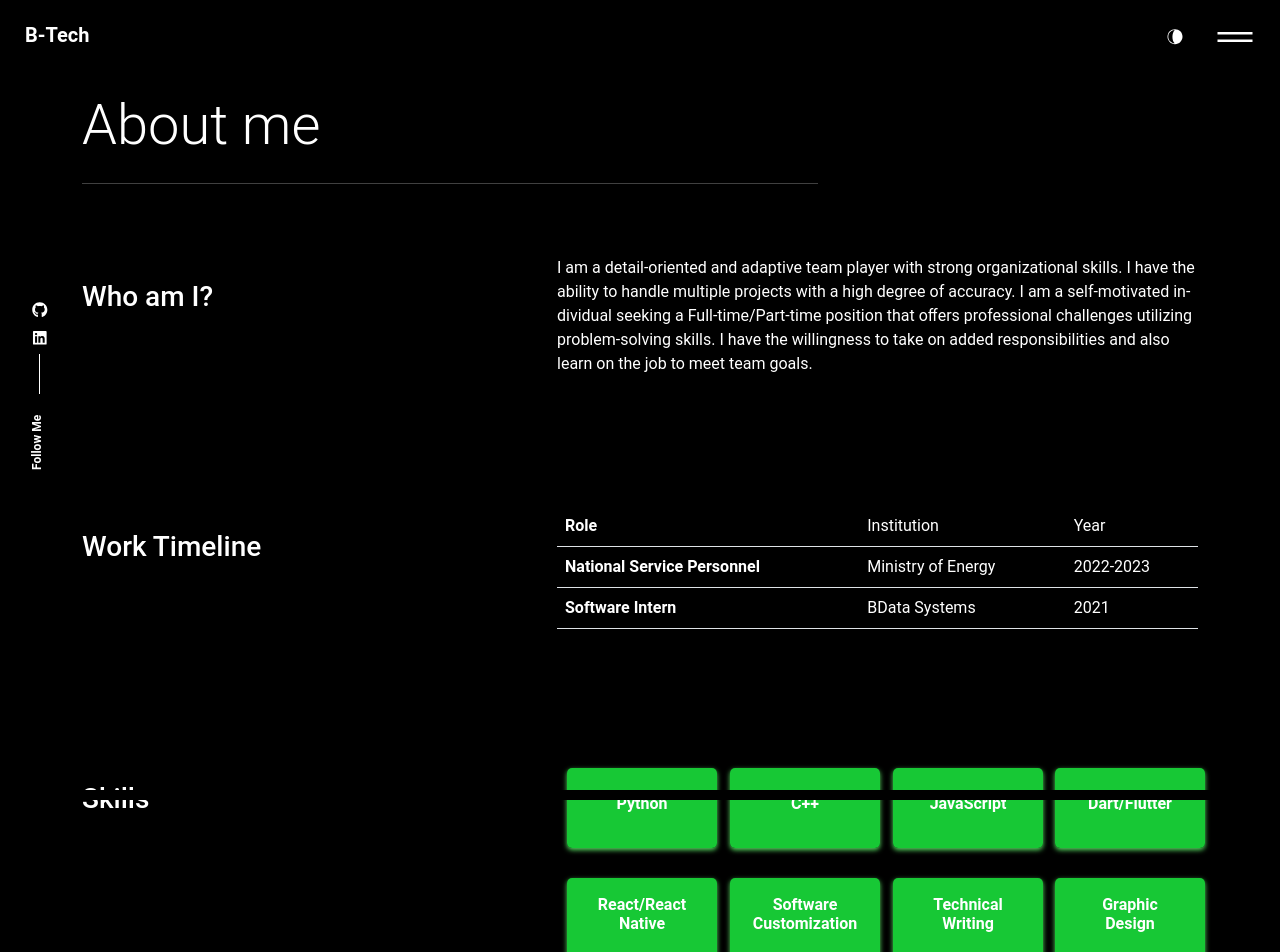
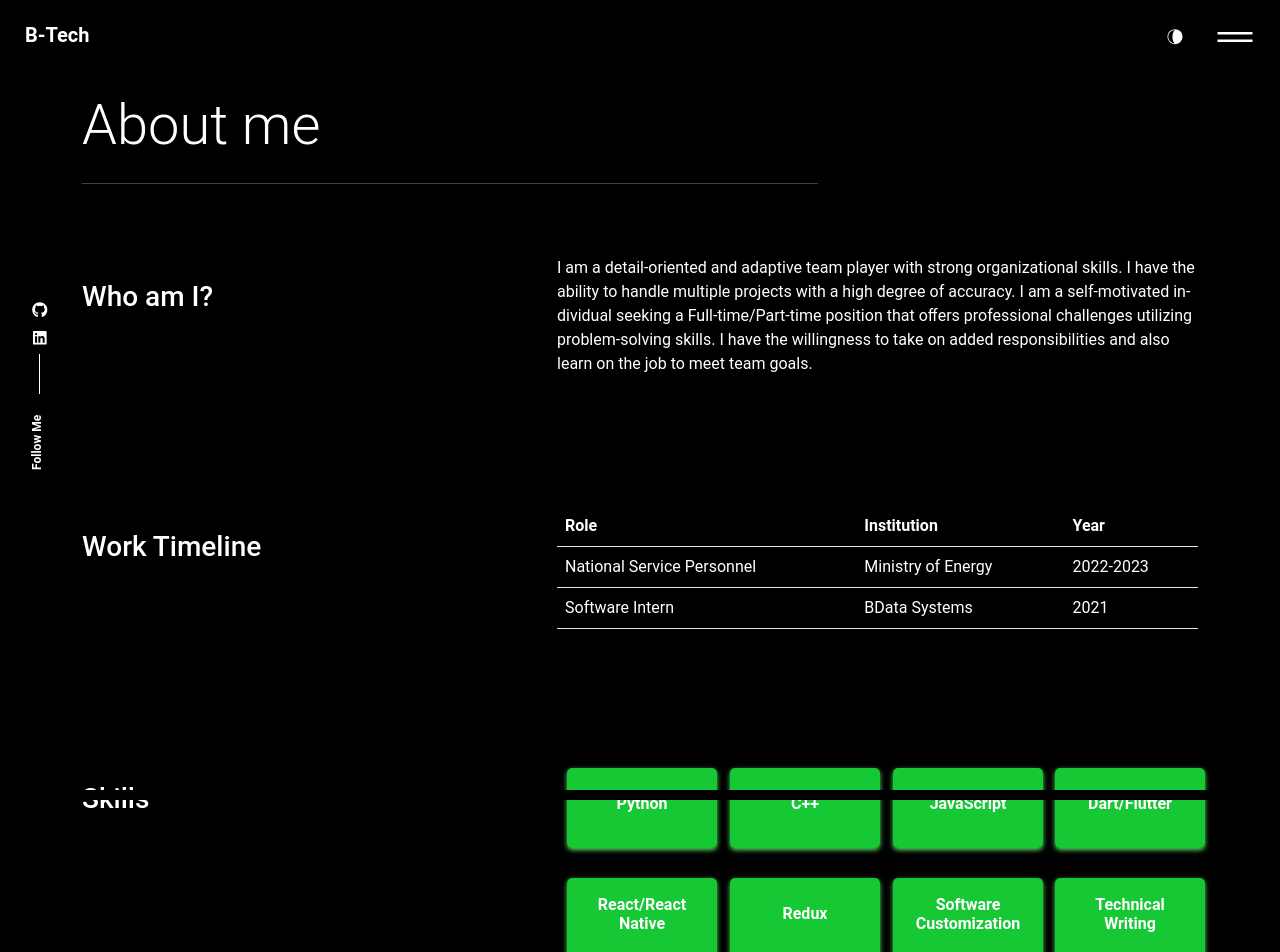
Before and after one commit to Aquarius-blake/portfolio, a React (Create React App) app: page /about in a window 1280 px wide. Shown: the top 952 px of the page. Built offline with nearby package versions, Linux system fonts and the light colour scheme.

Commit message:
update content_option.js and src/pages/about/index.js

```diff
--- a/src/content_option.js
+++ b/src/content_option.js
@@ -63,6 +63,9 @@ const skills = [
         name: "React/React Native",
     },
 
+    {
+        name: "Redux",
+    },
 
     {
         name: "Software Customization",
--- a/src/pages/about/index.js
+++ b/src/pages/about/index.js
@@ -43,13 +43,23 @@ export const About = () => {
             <table className="table caption-top">
               <tbody>
                 {worktimeline.map((data, i) => {
+                  if(i===0){
                     return (
                       <tr key={i}>
                         <th scope="row">{data.jobtitle}</th>
+                        <th>{data.where}</th>
+                        <th>{data.date}</th>
+                      </tr>
+                    );
+                  }else{
+                    return (
+                      <tr key={i}>
+                        <td >{data.jobtitle}</td>
                         <td>{data.where}</td>
                         <td>{data.date}</td>
                       </tr>
                     );
+                  }
                 })}
               </tbody>
             </table>
```
Lines whose indentation alone changed are shown as unchanged.
